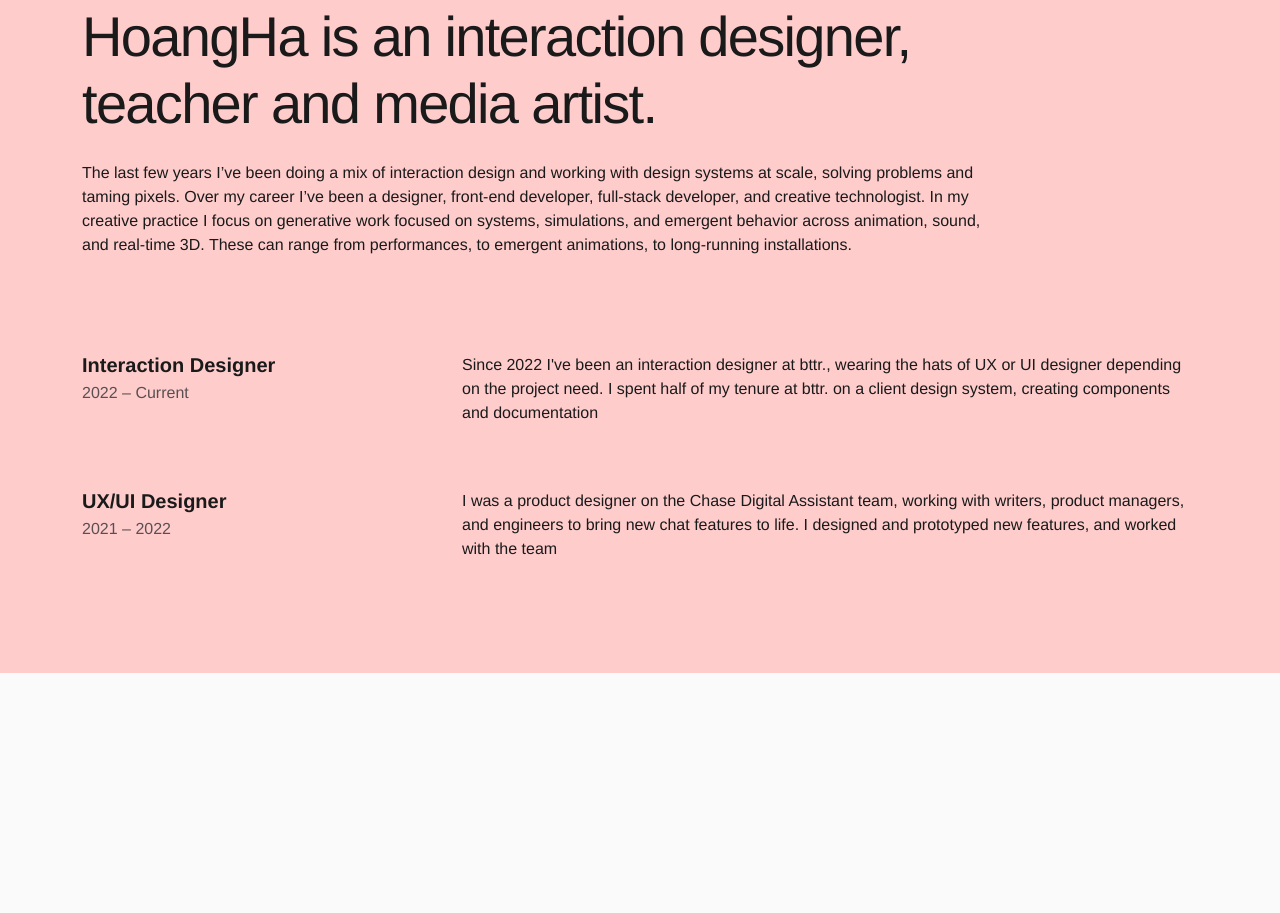
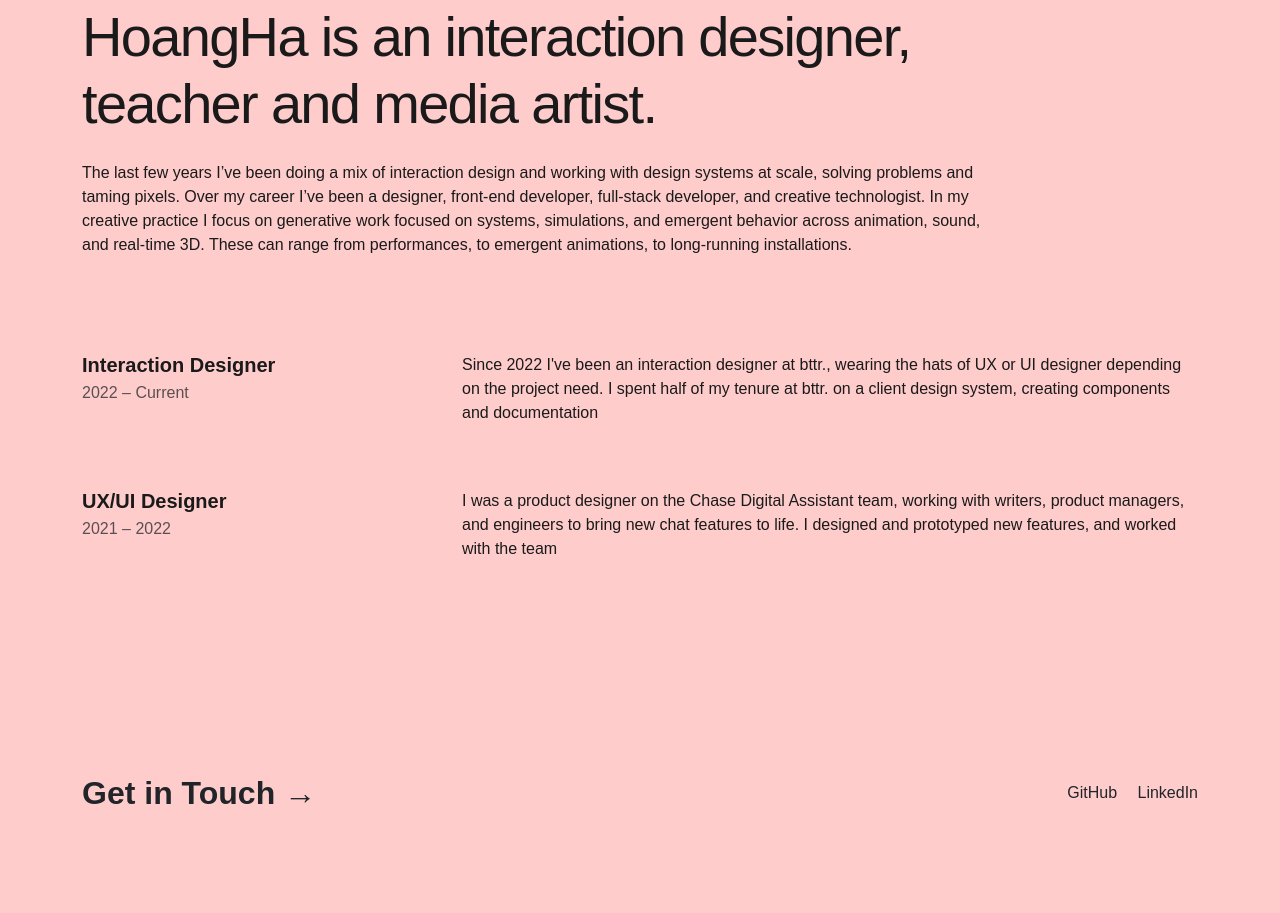
Before and after one commit to hoanghalmao1912-cmd/session_02_bootstrap, a plain HTML site: page projects/portfolio_bootstrap/index.html in a window 1280 px wide. Shown: the part 541-1454 px from the top of the page. Before the commit the page ends 1214 px from the top, so only its background shows below. Drawn offline with nearby package versions, Linux system fonts and the light colour scheme.

Commit message:
[FEATURE] Add footer

```diff
--- a/projects/portfolio_bootstrap/css/custom-theme.css
+++ b/projects/portfolio_bootstrap/css/custom-theme.css
@@ -1,6 +1,7 @@
 body {
-  font-family: "Helvetica Neue", Helvetica, Arial, sans-serif;
+  font-family: sans-serif;
   color: #1a1a1a;
+  font-size: 16px;
   background-color: #fafafa;
 }
 .hero-title {
--- a/projects/portfolio_bootstrap/index.html
+++ b/projects/portfolio_bootstrap/index.html
@@ -112,6 +112,31 @@
         </div>
       </div>
     </section>
+    <!-- Footer -->
+    <section
+      class="container-fluid py-5"
+      style="background-color: #ffcccc !important"
+    >
+      <footer class="container-fluid py-5 my-footer-custom">
+        <div class="container">
+          <div
+            class="d-flex flex-column flex-md-row justify-content-between align-items-md-center"
+          >
+            <a
+              href="#"
+              class="text-dark text-decoration-none fs-2 fw-bold mb-3 mb-md-0"
+            >
+              Get in Touch →
+            </a>
+            <div>
+              <a href="#" class="text-dark text-decoration-none me-3">GitHub</a>
+              <a href="#" class="text-dark text-decoration-none">LinkedIn</a>
+            </div>
+          </div>
+        </div>
+      </footer>
+    </section>
+
     <script src="https://cdn.jsdelivr.net/npm/bootstrap@5.3.2/dist/js/bootstrap.bundle.min.js"></script>
   </body>
 </html>
```
